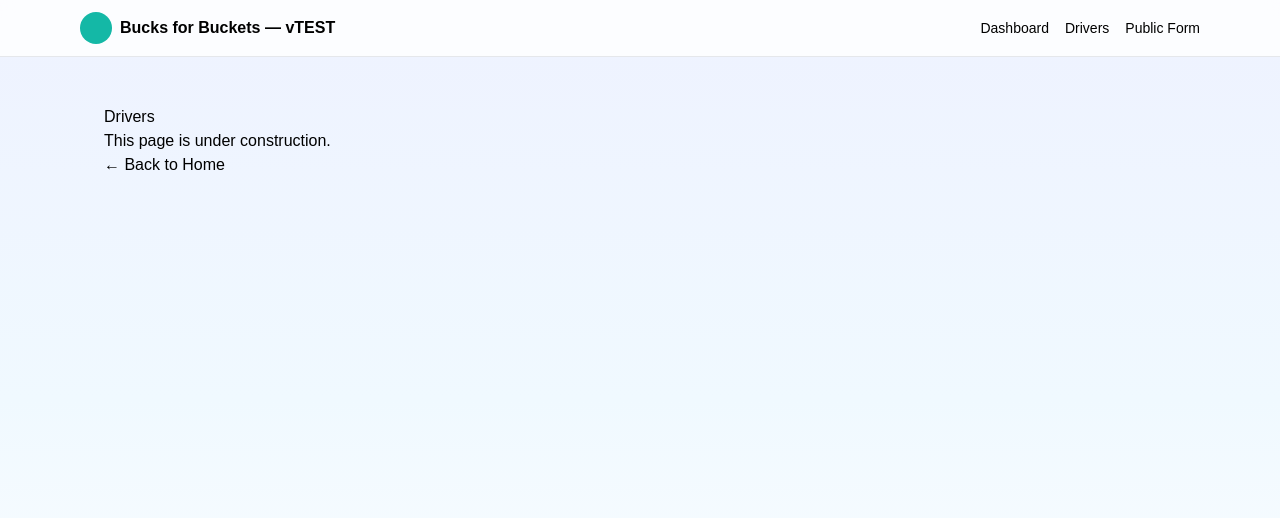
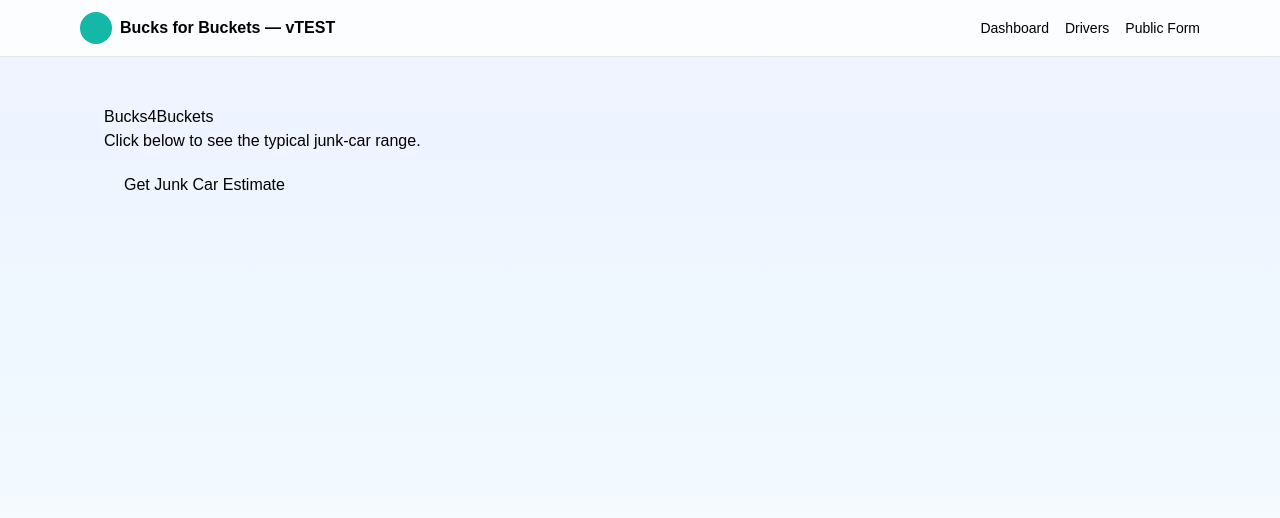
Before and after one commit to deront0426/bucks_leadops, a Next.js app: page / in a window 1280 px wide. Shown: the top 518 px of the page. Built offline with nearby package versions, Linux system fonts and the light colour scheme.

Commit message:
Update page.tsx
Signed-off-by: deron tatum <derontatum@gmail.com>

```diff
--- a/app/page.tsx
+++ b/app/page.tsx
@@ -1,12 +1,12 @@
-"use client";
-import React from "react";
+import LeadOps from "./components/LeadOps";
 
-export default function DriversPage() {
+export default function HomePage() {
   return (
     <main style={{ padding: 24 }}>
-      <h1>Drivers</h1>
-      <p>This page is under construction.</p>
-      <a href="/">← Back to Home</a>
+      <h1>Bucks4Buckets</h1>
+      <p>Click below to see the typical junk-car range.</p>
+
+      <LeadOps />
     </main>
   );
 }
```
